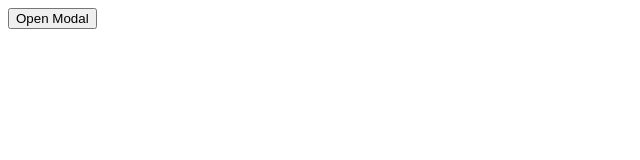
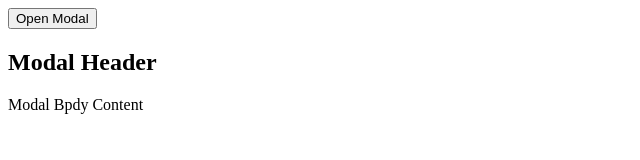
Before and after one commit to acciojob/css-modal-Khanmdasad, a website: page main.html in a window 1280 px wide. Shown: the whole page, without its empty margins (0-640 px from the left). Drawn offline with Linux system fonts and the light colour scheme.

Commit message:
created a submission

```diff
--- a/main.html
+++ b/main.html
@@ -8,8 +8,16 @@
 
 <body>
 	<!-- the entire body must be written by student -->
-	<div class="">
+	<div class="modal">
 		<button id="openModal">Open Modal</button>
+		<div class="modal-content">
+			<div class="modal-header">
+				<h2>Modal Header</h2>
+			</div>
+			<div class="modal-body">
+				<p>Modal Bpdy Content</p>
+			</div>
+		</div>
 	</div>
     <script type="text/javascript" src="./script.js">
 </script>
```
